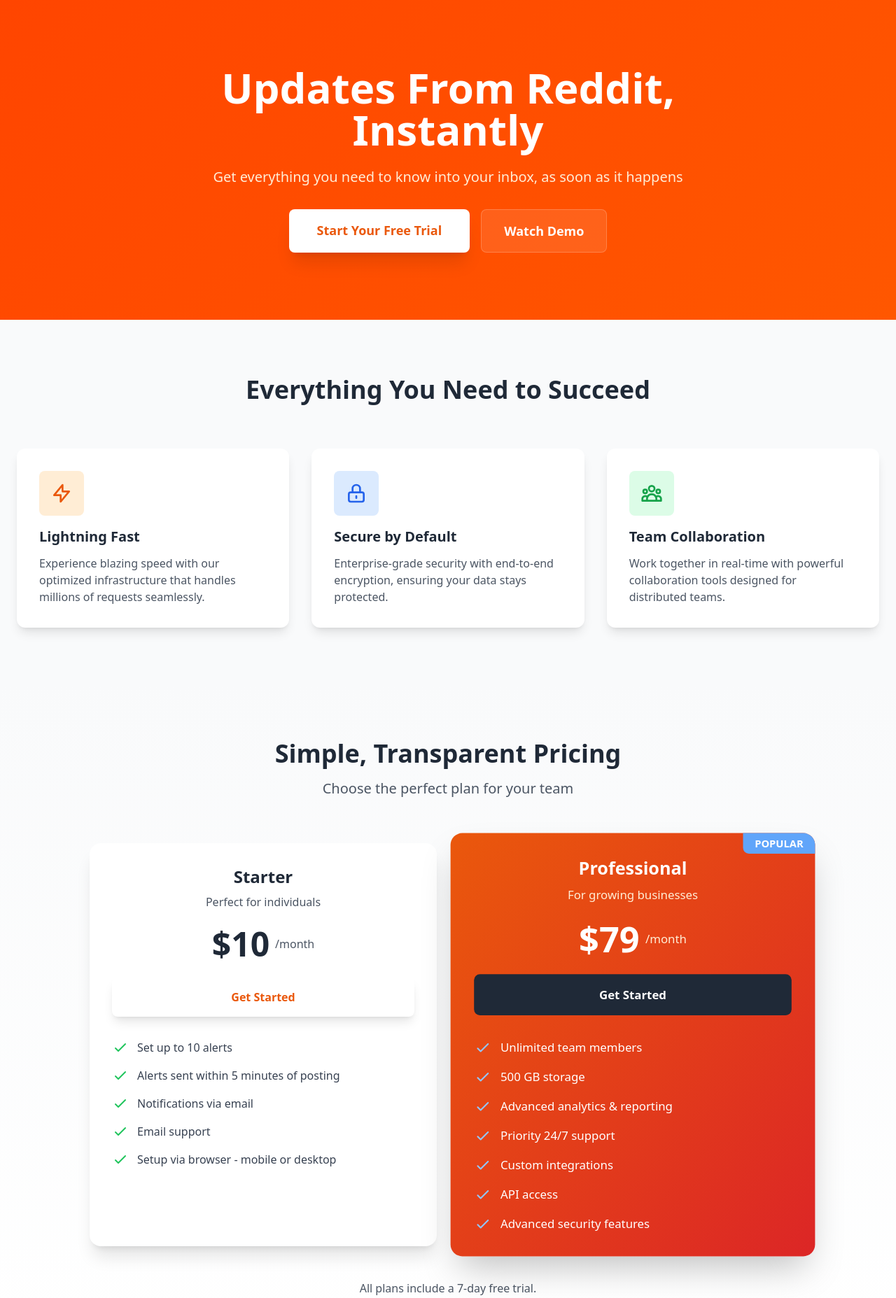
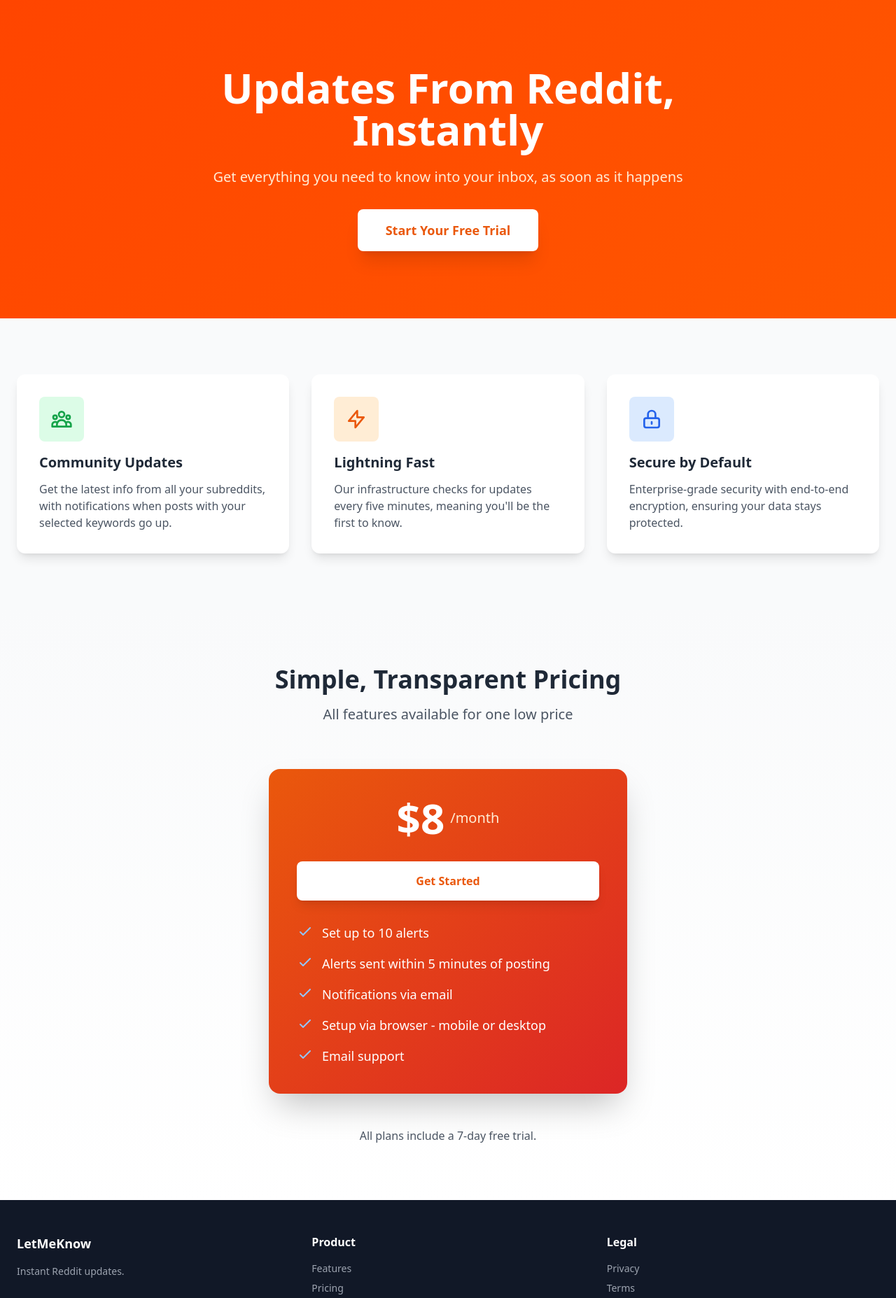
Before and after one commit to lkrbnsn/reddit-bot, a Flask app: page / in a window 1280 px wide. Shown: the part 66-1921 px from the top of the page at 70% size. Run offline with Flask 3, Linux system fonts and the light colour scheme; some libraries are stand-ins or nearby versions.

Commit message:
flask: UI updates to homepage
Info on homepage is updated to match current features, links in footer
are tidied up.

```diff
--- a/application/templates/base.html
+++ b/application/templates/base.html
@@ -66,9 +66,9 @@
         {% block content %}
         {% endblock %}
     <!-- Footer -->
-    <footer class="bg-gray-900 text-gray-400 py-12 mt-16">
-        <div class="max-w-7xl mx-auto px-4 sm:px-6 lg:px-8">
-            <div class="grid md:grid-cols-4 gap-8">
+    <footer class="bg-gray-900 text-gray-400 py-12">
+        <div class="container mx-auto px-6">
+            <div class="grid md:grid-cols-3 gap-8">
                 <div>
                     <h4 class="text-white text-lg font-bold mb-4">LetMeKnow</h4>
                     <p class="text-sm">Instant Reddit updates.</p>
@@ -76,17 +76,8 @@
                 <div>
                     <h4 class="text-white font-semibold mb-4">Product</h4>
                     <ul class="space-y-2 text-sm">
-                        <li><a href="#" class="hover:text-white transition">Features</a></li>
-                        <li><a href="#" class="hover:text-white transition">Pricing</a></li>
-                        <li><a href="#" class="hover:text-white transition">Security</a></li>
-                    </ul>
-                </div>
-                <div>
-                    <h4 class="text-white font-semibold mb-4">Company</h4>
-                    <ul class="space-y-2 text-sm">
-                        <li><a href="#" class="hover:text-white transition">About</a></li>
-                        <li><a href="#" class="hover:text-white transition">Blog</a></li>
-                        <li><a href="#" class="hover:text-white transition">Careers</a></li>
+                        <li><a href="{{ url_for('main.home_page') }}#features" class="hover:text-white transition">Features</a></li>
+                        <li><a href="{{ url_for('main.home_page') }}#pricing" class="hover:text-white transition">Pricing</a></li>
                     </ul>
                 </div>
                 <div>
@@ -94,7 +85,6 @@
                     <ul class="space-y-2 text-sm">
                         <li><a href="#" class="hover:text-white transition">Privacy</a></li>
                         <li><a href="#" class="hover:text-white transition">Terms</a></li>
-                        <li><a href="#" class="hover:text-white transition">Contact</a></li>
                     </ul>
                 </div>
             </div>
--- a/application/templates/home.html
+++ b/application/templates/home.html
@@ -37,7 +37,6 @@
                 <p class="text-xl mb-8 text-orange-100">Get everything you need to know into your inbox, as soon as it happens</p>
                 <div class="flex flex-col sm:flex-row gap-4 justify-center">
                     <a href="{{ url_for('auth.signup') }}" class="bg-white text-orange-600 px-10 py-4 rounded-lg font-semibold text-lg hover:bg-orange-50 transition transform hover:scale-105 shadow-xl">Start Your Free Trial</a>
-                    <button class="glass px-8 py-4 rounded-lg font-semibold text-lg hover:bg-white hover:bg-opacity-20 transition">Watch Demo</button>
                 </div>
             </div>
         </div>
@@ -46,8 +45,17 @@
     <!-- Features Section -->
     <section id="features" class="py-20">
         <div class="container mx-auto px-6">
-            <h2 class="text-4xl font-bold text-center mb-16 text-gray-800">Everything You Need to Succeed</h2>
+            <!-- <h2 class="text-4xl font-bold text-center mb-16 text-gray-800">Everything You Need to Succeed</h2> -->
             <div class="grid md:grid-cols-3 gap-8">
+                <div class="bg-white p-8 rounded-xl shadow-lg hover:shadow-2xl transition transform hover:-translate-y-2">
+                    <div class="bg-green-100 w-16 h-16 rounded-lg flex items-center justify-center mb-4">
+                        <svg class="w-8 h-8 text-green-600" fill="none" stroke="currentColor" viewBox="0 0 24 24">
+                            <path stroke-linecap="round" stroke-linejoin="round" stroke-width="2" d="M17 20h5v-2a3 3 0 00-5.356-1.857M17 20H7m10 0v-2c0-.656-.126-1.283-.356-1.857M7 20H2v-2a3 3 0 015.356-1.857M7 20v-2c0-.656.126-1.283.356-1.857m0 0a5.002 5.002 0 019.288 0M15 7a3 3 0 11-6 0 3 3 0 016 0zm6 3a2 2 0 11-4 0 2 2 0 014 0zM7 10a2 2 0 11-4 0 2 2 0 014 0z"></path>
+                        </svg>
+                    </div>
+                    <h3 class="text-xl font-bold mb-3 text-gray-800">Community Updates</h3>
+                    <p class="text-gray-600">Get the latest info from all your subreddits, with notifications when posts with your selected keywords go up.</p>
+                </div>
                 <div class="bg-white p-8 rounded-xl shadow-lg hover:shadow-2xl transition transform hover:-translate-y-2">
                     <div class="bg-orange-100 w-16 h-16 rounded-lg flex items-center justify-center mb-4">
                         <svg class="w-8 h-8 text-orange-600" fill="none" stroke="currentColor" viewBox="0 0 24 24">
@@ -55,7 +63,7 @@
                         </svg>
                     </div>
                     <h3 class="text-xl font-bold mb-3 text-gray-800">Lightning Fast</h3>
-                    <p class="text-gray-600">Experience blazing speed with our optimized infrastructure that handles millions of requests seamlessly.</p>
+                    <p class="text-gray-600">Our infrastructure checks for updates every five minutes, meaning you'll be the first to know.</p>
                 </div>
                 <div class="bg-white p-8 rounded-xl shadow-lg hover:shadow-2xl transition transform hover:-translate-y-2">
                     <div class="bg-blue-100 w-16 h-16 rounded-lg flex items-center justify-center mb-4">
@@ -66,15 +74,6 @@
                     <h3 class="text-xl font-bold mb-3 text-gray-800">Secure by Default</h3>
                     <p class="text-gray-600">Enterprise-grade security with end-to-end encryption, ensuring your data stays protected.</p>
                 </div>
-                <div class="bg-white p-8 rounded-xl shadow-lg hover:shadow-2xl transition transform hover:-translate-y-2">
-                    <div class="bg-green-100 w-16 h-16 rounded-lg flex items-center justify-center mb-4">
-                        <svg class="w-8 h-8 text-green-600" fill="none" stroke="currentColor" viewBox="0 0 24 24">
-                            <path stroke-linecap="round" stroke-linejoin="round" stroke-width="2" d="M17 20h5v-2a3 3 0 00-5.356-1.857M17 20H7m10 0v-2c0-.656-.126-1.283-.356-1.857M7 20H2v-2a3 3 0 015.356-1.857M7 20v-2c0-.656.126-1.283.356-1.857m0 0a5.002 5.002 0 019.288 0M15 7a3 3 0 11-6 0 3 3 0 016 0zm6 3a2 2 0 11-4 0 2 2 0 014 0zM7 10a2 2 0 11-4 0 2 2 0 014 0z"></path>
-                        </svg>
-                    </div>
-                    <h3 class="text-xl font-bold mb-3 text-gray-800">Team Collaboration</h3>
-                    <p class="text-gray-600">Work together in real-time with powerful collaboration tools designed for distributed teams.</p>
-                </div>
             </div>
         </div>
     </section>
@@ -84,125 +83,57 @@
         <div class="container mx-auto px-6">
             <div class="text-center mb-16">
                 <h2 class="text-4xl font-bold mb-4 text-gray-800">Simple, Transparent Pricing</h2>
-                <p class="text-xl text-gray-600">Choose the perfect plan for your team</p>
+                <p class="text-xl text-gray-600">All features available for one low price</p>
             </div>
 
-            <div class="grid md:grid-cols-2 gap-8 max-w-5xl mx-auto">
-                <!-- Starter Plan -->
-                <div class="bg-white rounded-2xl shadow-xl p-8 hover:shadow-2xl transition transform hover:-translate-y-2">
+            <div class="max-w-lg mx-auto">
+                <!-- Single Plan -->
+                <div class="bg-gradient-to-br from-orange-600 to-red-600 rounded-2xl shadow-2xl p-10 text-white transform hover:scale-105 transition">
                     <div class="text-center mb-8">
-                        <h3 class="text-2xl font-bold mb-2 text-gray-800">Starter</h3>
-                        <p class="text-gray-600 mb-6">Perfect for individuals</p>
-                        <div class="flex items-center justify-center mb-6">
-                            <span class="text-5xl font-bold text-gray-800">$10</span>
-                            <span class="text-gray-600 ml-2">/month</span>
+                        <div class="flex items-center justify-center mb-8">
+                            <span class="text-6xl font-bold">$8</span>
+                            <span class="text-orange-100 ml-2 text-xl">/month</span>
                         </div>
                         <a href="{{ url_for('auth.signup') }}" class="w-full bg-white text-orange-600 px-8 py-4 rounded-lg font-semibold hover:bg-orange-50 transition shadow-lg block text-center">Get Started</a>
-                    </div>
-                    <ul class="space-y-4">
-                        <li class="flex items-start">
-                            <svg class="w-6 h-6 text-green-500 mr-3 flex-shrink-0" fill="none" stroke="currentColor" viewBox="0 0 24 24">
-                                <path stroke-linecap="round" stroke-linejoin="round" stroke-width="2" d="M5 13l4 4L19 7"></path>
-                            </svg>
-                            <span class="text-gray-700">Set up to 10 alerts</span>
-                        </li>
-                        <li class="flex items-start">
-                            <svg class="w-6 h-6 text-green-500 mr-3 flex-shrink-0" fill="none" stroke="currentColor" viewBox="0 0 24 24">
-                                <path stroke-linecap="round" stroke-linejoin="round" stroke-width="2" d="M5 13l4 4L19 7"></path>
-                            </svg>
-                            <span class="text-gray-700">Alerts sent within 5 minutes of posting</span>
-                        </li>
-                        <li class="flex items-start">
-                            <svg class="w-6 h-6 text-green-500 mr-3 flex-shrink-0" fill="none" stroke="currentColor" viewBox="0 0 24 24">
-                                <path stroke-linecap="round" stroke-linejoin="round" stroke-width="2" d="M5 13l4 4L19 7"></path>
-                            </svg>
-                            <span class="text-gray-700">Notifications via email</span>
-                        </li>
-                        <li class="flex items-start">
-                            <svg class="w-6 h-6 text-green-500 mr-3 flex-shrink-0" fill="none" stroke="currentColor" viewBox="0 0 24 24">
-                                <path stroke-linecap="round" stroke-linejoin="round" stroke-width="2" d="M5 13l4 4L19 7"></path>
-                            </svg>
-                            <span class="text-gray-700">Email support</span>
-                        </li>
-                        <li class="flex items-start">
-                            <svg class="w-6 h-6 text-green-500 mr-3 flex-shrink-0" fill="none" stroke="currentColor" viewBox="0 0 24 24">
-                                <path stroke-linecap="round" stroke-linejoin="round" stroke-width="2" d="M5 13l4 4L19 7"></path>
-                            </svg>
-                            <span class="text-gray-700">Setup via browser - mobile or desktop</span>
-                        </li>
-                    </ul>
-                </div>
-
-                <!-- Professional Plan -->
-                <div class="bg-gradient-to-br from-orange-600 to-red-600 rounded-2xl shadow-2xl p-8 text-white relative transform md:scale-105 hover:scale-110 transition">
-                    <div class="absolute top-0 right-0 bg-blue-400 text-white px-4 py-1 rounded-bl-lg rounded-tr-2xl text-sm font-bold">POPULAR</div>
-                    <div class="text-center mb-8">
-                        <h3 class="text-2xl font-bold mb-2">Professional</h3>
-                        <p class="text-orange-100 mb-6">For growing businesses</p>
-                        <div class="flex items-center justify-center mb-6">
-                            <span class="text-5xl font-bold">$79</span>
-                            <span class="text-orange-100 ml-2">/month</span>
-                        </div>
-                        <a href="{{ url_for('auth.signup') }}" class="w-full bg-gray-800 text-white px-8 py-4 rounded-lg font-semibold hover:bg-gray-700 transition block text-center">Get Started</a>
                     </div>
                     <ul class="space-y-4">
                         <li class="flex items-start">
                             <svg class="w-6 h-6 text-blue-300 mr-3 flex-shrink-0" fill="none" stroke="currentColor" viewBox="0 0 24 24">
                                 <path stroke-linecap="round" stroke-linejoin="round" stroke-width="2" d="M5 13l4 4L19 7"></path>
                             </svg>
-                            <span>Unlimited team members</span>
+                            <span class="text-lg">Set up to 10 alerts</span>
                         </li>
                         <li class="flex items-start">
                             <svg class="w-6 h-6 text-blue-300 mr-3 flex-shrink-0" fill="none" stroke="currentColor" viewBox="0 0 24 24">
                                 <path stroke-linecap="round" stroke-linejoin="round" stroke-width="2" d="M5 13l4 4L19 7"></path>
                             </svg>
-                            <span>500 GB storage</span>
+                            <span class="text-lg">Alerts sent within 5 minutes of posting</span>
                         </li>
                         <li class="flex items-start">
                             <svg class="w-6 h-6 text-blue-300 mr-3 flex-shrink-0" fill="none" stroke="currentColor" viewBox="0 0 24 24">
                                 <path stroke-linecap="round" stroke-linejoin="round" stroke-width="2" d="M5 13l4 4L19 7"></path>
                             </svg>
-                            <span>Advanced analytics & reporting</span>
+                            <span class="text-lg">Notifications via email</span>
                         </li>
                         <li class="flex items-start">
                             <svg class="w-6 h-6 text-blue-300 mr-3 flex-shrink-0" fill="none" stroke="currentColor" viewBox="0 0 24 24">
                                 <path stroke-linecap="round" stroke-linejoin="round" stroke-width="2" d="M5 13l4 4L19 7"></path>
                             </svg>
-                            <span>Priority 24/7 support</span>
+                            <span class="text-lg">Setup via browser - mobile or desktop</span>
                         </li>
                         <li class="flex items-start">
                             <svg class="w-6 h-6 text-blue-300 mr-3 flex-shrink-0" fill="none" stroke="currentColor" viewBox="0 0 24 24">
                                 <path stroke-linecap="round" stroke-linejoin="round" stroke-width="2" d="M5 13l4 4L19 7"></path>
                             </svg>
-                            <span>Custom integrations</span>
-                        </li>
-                        <li class="flex items-start">
-                            <svg class="w-6 h-6 text-blue-300 mr-3 flex-shrink-0" fill="none" stroke="currentColor" viewBox="0 0 24 24">
-                                <path stroke-linecap="round" stroke-linejoin="round" stroke-width="2" d="M5 13l4 4L19 7"></path>
-                            </svg>
-                            <span>API access</span>
-                        </li>
-                        <li class="flex items-start">
-                            <svg class="w-6 h-6 text-blue-300 mr-3 flex-shrink-0" fill="none" stroke="currentColor" viewBox="0 0 24 24">
-                                <path stroke-linecap="round" stroke-linejoin="round" stroke-width="2" d="M5 13l4 4L19 7"></path>
-                            </svg>
-                            <span>Advanced security features</span>
+                            <span class="text-lg">Email support</span>
                         </li>
                     </ul>
                 </div>
             </div>
 
+
             <p class="text-center text-gray-600 mt-12">All plans include a 7-day free trial.</p>
         </div>
     </section>
 
-    <!-- CTA Section -->
-    <section class="gradient-bg text-white py-20">
-        <div class="container mx-auto px-6 text-center">
-            <h2 class="text-4xl font-bold mb-6">Ready to Transform Your Workflow?</h2>
-            <p class="text-xl mb-8 text-orange-100 max-w-2xl mx-auto">Join thousands of teams already using CloudFlow to streamline their operations and boost productivity.</p>
-            <a href="{{ url_for('auth.signup') }}" class="bg-white text-orange-600 px-8 py-4 rounded-lg font-semibold text-lg hover:bg-orange-50 transition transform hover:scale-105 shadow-xl text-center">Start Free Trial</a>
-        </div>
-    </section>
-
 {% endblock %}
```
